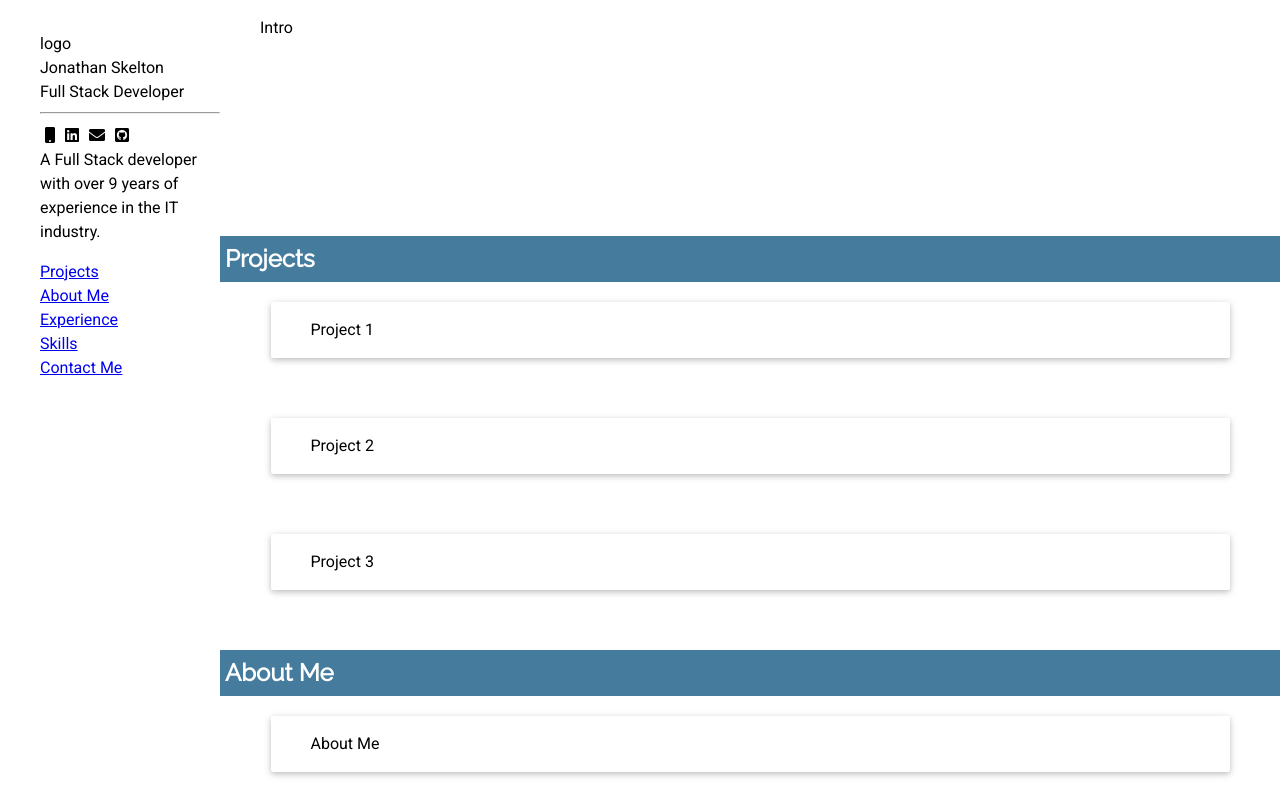
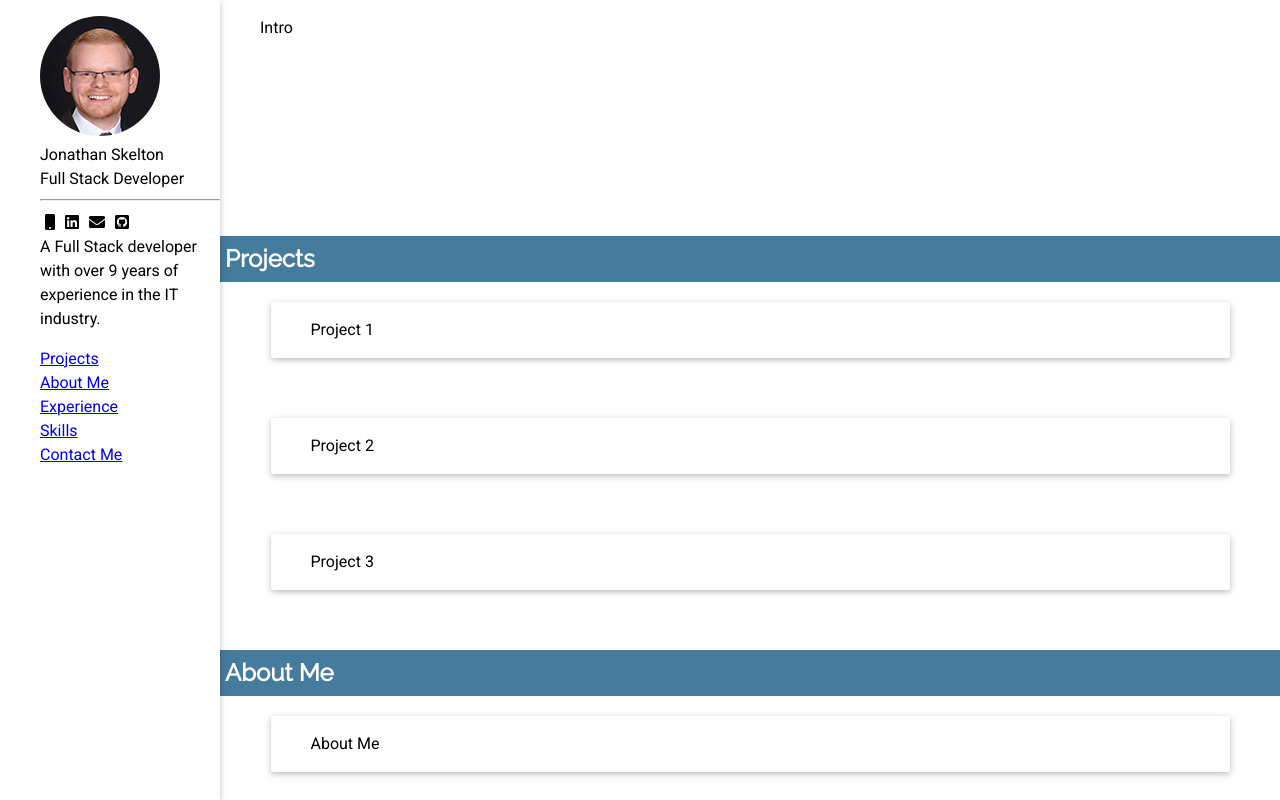
Before and after one commit to jmskelton-dev/portfolio, a plain HTML site: page index.html in a window 1280 px wide. Shown: the top 800 px of the page. Drawn offline with Linux system fonts and the light colour scheme.

Commit message:
Added Headshot and CSS Elements

```diff
--- a/css/main.css
+++ b/css/main.css
@@ -30,6 +30,9 @@ h1, h2, h3 {
     position: fixed;
     width: 220px;
     left: 0;
+    top: 0;
+    height: 100%;
+    box-shadow: 0 2px 5px 0 rgba(0,0,0,0.16), 0 2px 10px 0 rgba(0,0,0,0.12);
 }
 .navSmall {
     text-align: center;
@@ -58,6 +61,9 @@ h1, h2, h3 {
     margin: 0 auto;
     padding: 0 1.5rem;
 }
+.headShot {
+    border-radius: 50%;
+}
 @media only screen and (max-width: 1000px) {
     .navFixed {
         display: none;
--- a/index.html
+++ b/index.html
@@ -29,7 +29,7 @@
         <nav class="navFixed" role="navigation">
             <div>
                 <ul>
-                    <li class="logo">logo</li>
+                    <li><img class="headShot" src="images/headshot.png" alt="Headshot"></li>
                     <li>Jonathan Skelton</li>
                     <li>Full Stack Developer</li>
                     <hr>
```
Also changed, not shown: images/headshot.png (added).
